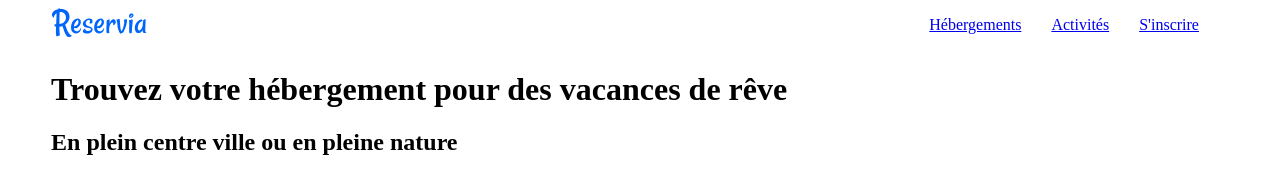
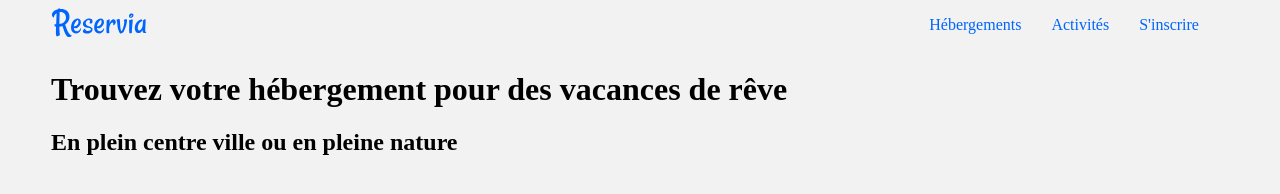
Before and after one commit to ocarpels13200/OlivierCarpels_2_26042021, a plain HTML site: page index.html in a window 1280 px wide. Drawn offline with Linux system fonts and the light colour scheme.

Commit message:
Mise à jour du header

```diff
--- a/CSS/style.css
+++ b/CSS/style.css
@@ -1,4 +1,8 @@
+body{
+    background-color: #f2f2f2;
+}
 header{
+
     display:flex;
     flex-wrap: wrap;
     justify-content: space-around;
@@ -9,4 +13,11 @@ header ul{
 header li{
     list-style: none;
     margin-right: 30px;
+    color: #0065FC;
 }
+header ul a{
+    text-decoration: none;
+}
+.menu:hover{
+    text-decoration: overline;
+}
--- a/index.html
+++ b/index.html
@@ -14,9 +14,9 @@
                 <h2>En plein centre ville ou en pleine nature</h2>
             </div>
             <ul>
-                <a href="#"><li>Hébergements</li></a>
-                <a href="#"><li>Activités</li></a>
-                <a href="#"><li>S'inscrire</li></a>
+                <a href="#"><li class="menu">Hébergements</li></a>
+                <a href="#"><li class="menu">Activités</li></a>
+                <a href="#"><li class="menu">S'inscrire</li></a>
             </ul>
         </header>
     </body>
```
